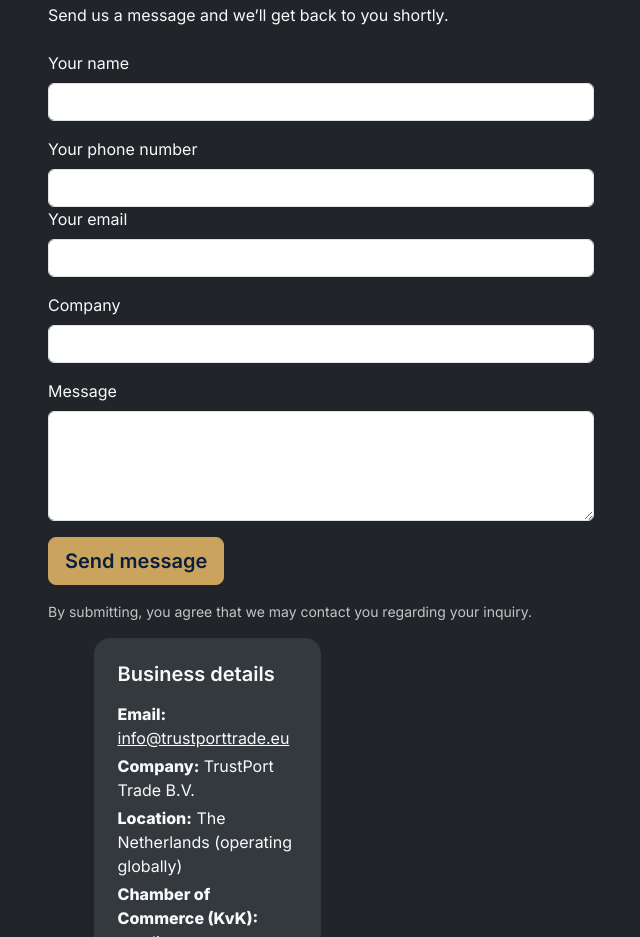
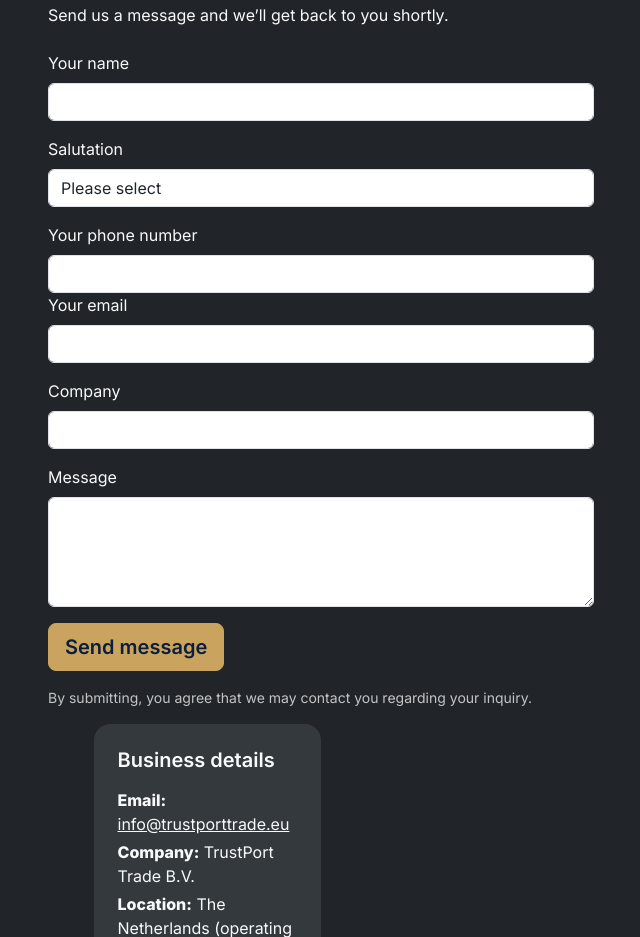
Before and after one commit to duchanvdh/trustporttrade.github.io, a plain HTML site: page index.html in a window 1280 px wide. Shown: the part 1827-2764 px from the top of the page, without its empty margins (34-674 px from the left). Drawn offline with nearby package versions, Linux system fonts and the light colour scheme.

```diff
--- a/index.html
+++ b/index.html
@@ -159,6 +159,18 @@
                 <input type="text" class="form-control" id="name" name="name" required>
                 <div class="invalid-feedback">Please enter your name.</div>
               </div>
+<div class="mb-3">
+  <label for="salutation" class="form-label">Salutation</label>
+  <select class="form-control" id="salutation" name="salutation" required>
+    <option value="">Please select</option>
+    <option value="Mr.">Mr.</option>
+    <option value="Ms.">Ms.</option>
+    <option value="Mrs.">Mrs.</option>
+    <option value="Dr.">Dr.</option>
+    <option value="Other">Other</option>
+  </select>
+  <div class="invalid-feedback">Please select a salutation.</div>
+</div>
 			  <div class="mb-3">
                 <label for="phone" class="form-label">Your phone number</label>
                 <input type="tel" class="form-control" id="name" name="name" required>
```
